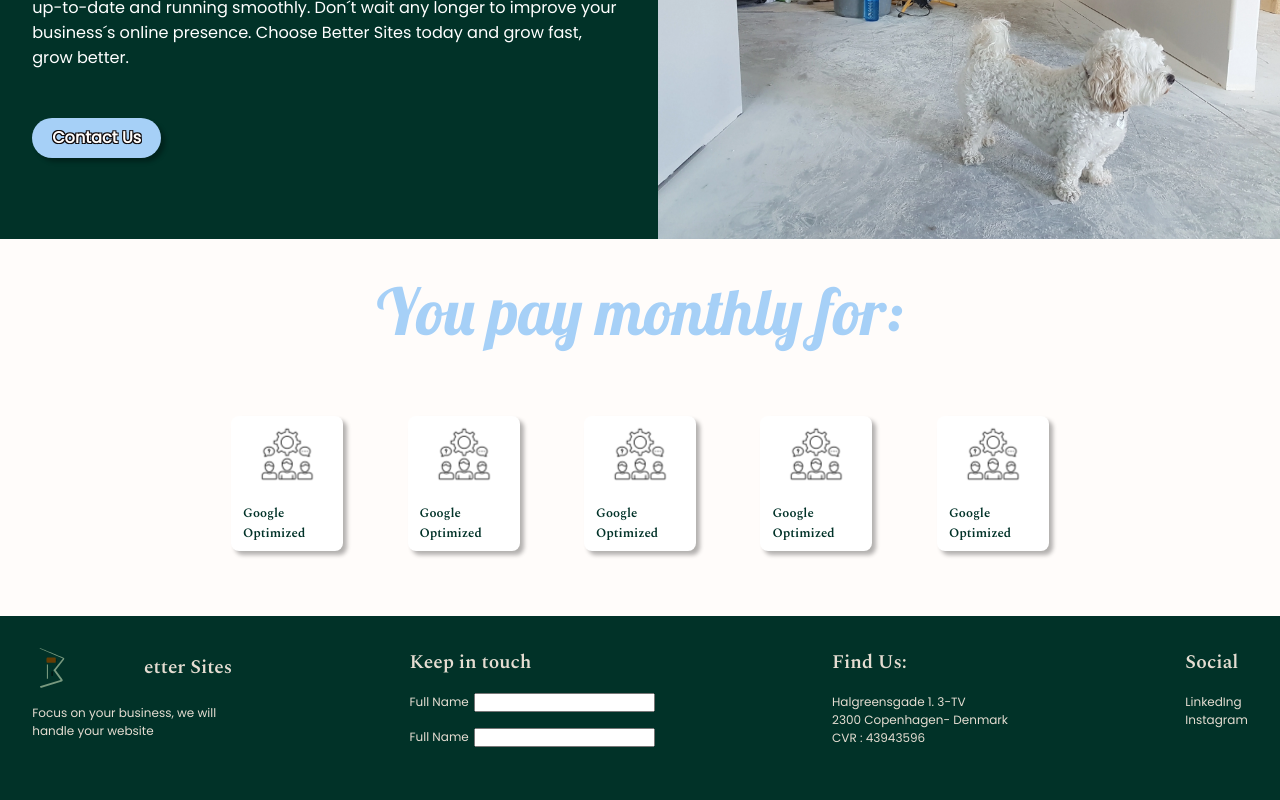
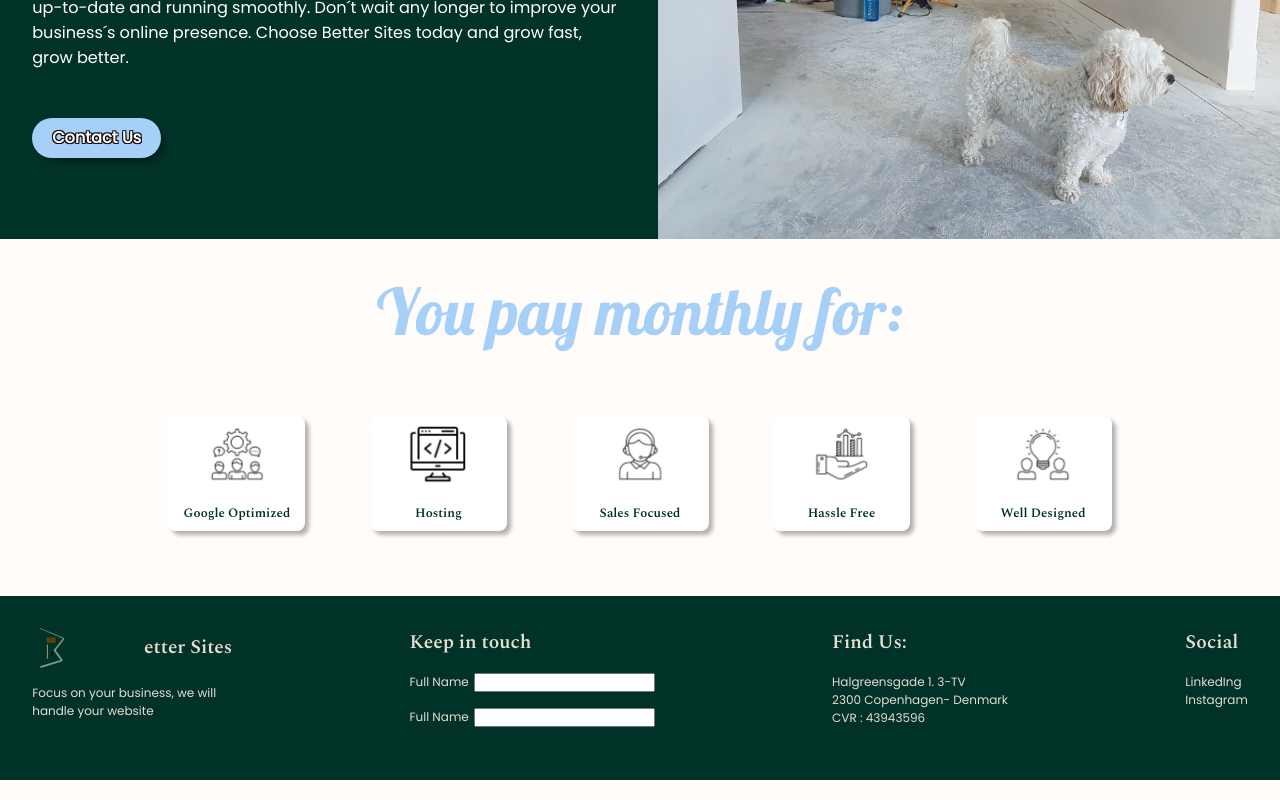
Before and after one commit to KarinaValens/better-sites, a Next.js app: page / in a window 1280 px wide. Shown: the part 1211-2011 px from the top of the page. Built offline with nearby package versions, Linux system fonts and the light colour scheme.

Commit message:
change the icons and text

```diff
--- a/components/homepage/IconsSection.js
+++ b/components/homepage/IconsSection.js
@@ -10,20 +10,20 @@ export default function IconsSection() {
           <p className="caption-text">Google Optimized</p>
         </div>
         <div className="flex-columns icon-container">
-          <Image src={"/media/svgs/conversation.svg"} alt={"logo"} width={74} height={60} placeholder="empty" priority={true} sizes="10%" />
-          <p className="caption-text">Google Optimized</p>
+          <Image src={"/media/svgs/coding.svg"} alt={"logo"} width={74} height={60} placeholder="empty" priority={true} sizes="10%" />
+          <p className="caption-text">Hosting</p>
         </div>
         <div className="flex-columns icon-container">
-          <Image src={"/media/svgs/conversation.svg"} alt={"logo"} width={74} height={60} placeholder="empty" priority={true} sizes="10%" />
-          <p className="caption-text">Google Optimized</p>
+          <Image src={"/media/svgs/call_center.svg"} alt={"logo"} width={74} height={60} placeholder="empty" priority={true} sizes="10%" />
+          <p className="caption-text">Sales Focused</p>
         </div>
         <div className="flex-columns icon-container">
-          <Image src={"/media/svgs/conversation.svg"} alt={"logo"} width={74} height={60} placeholder="empty" priority={true} sizes="10%" />
-          <p className="caption-text">Google Optimized</p>
+          <Image src={"/media/svgs/hand.svg"} alt={"logo"} width={74} height={60} placeholder="empty" priority={true} sizes="10%" />
+          <p className="caption-text">Hassle Free</p>
         </div>
         <div className="flex-columns icon-container">
-          <Image src={"/media/svgs/conversation.svg"} alt={"logo"} width={74} height={60} placeholder="empty" priority={true} sizes="10%" />
-          <p className="caption-text">Google Optimized</p>
+          <Image src={"/media/svgs/idea.svg"} alt={"logo"} width={74} height={60} placeholder="empty" priority={true} sizes="10%" />
+          <p className="caption-text">Well Designed</p>
         </div>
       </div>
     </article>
--- a/styles/globals.css
+++ b/styles/globals.css
@@ -214,7 +214,7 @@ article h2 {
   gap: 2rem;
 }
 .icon-container {
-  width: 112px;
+  width: 8.5rem;
   gap: 1.2rem;
   padding: 8px 12px 8px 12px;
   align-items: center;
```
